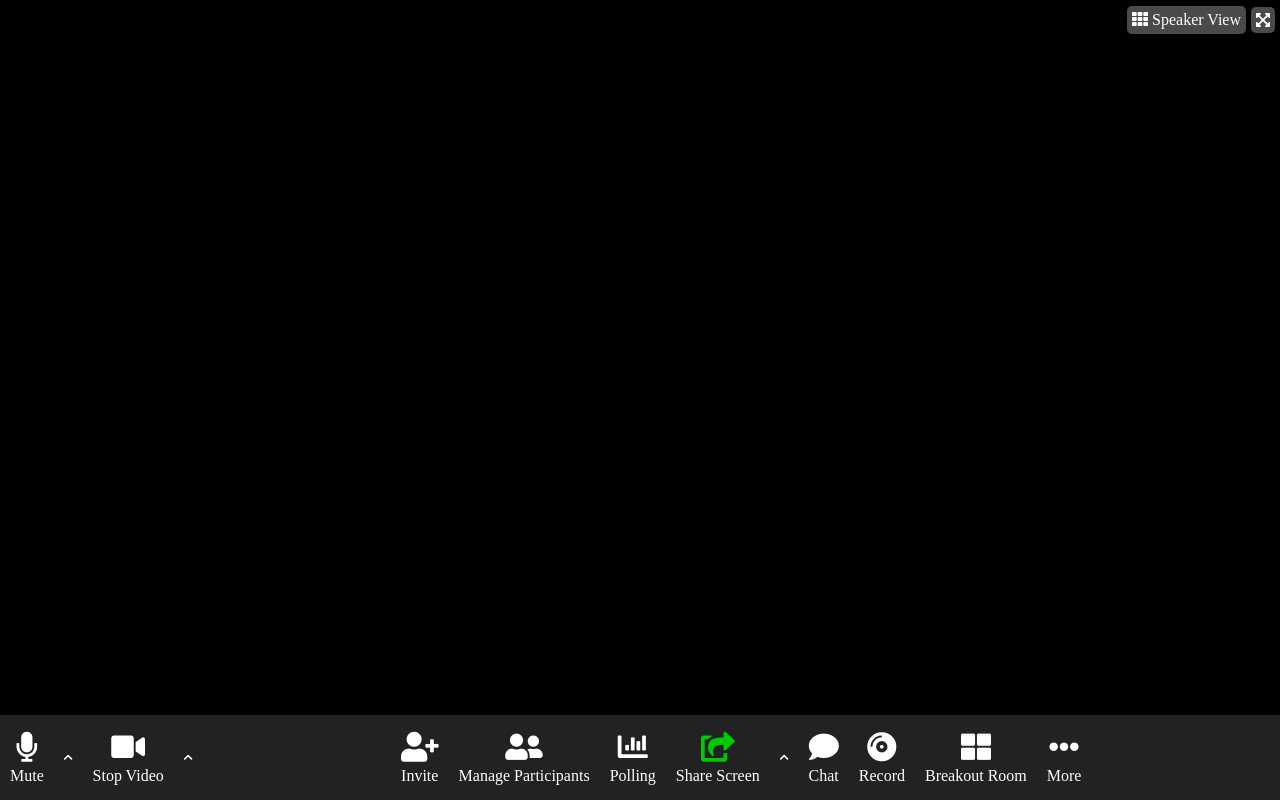
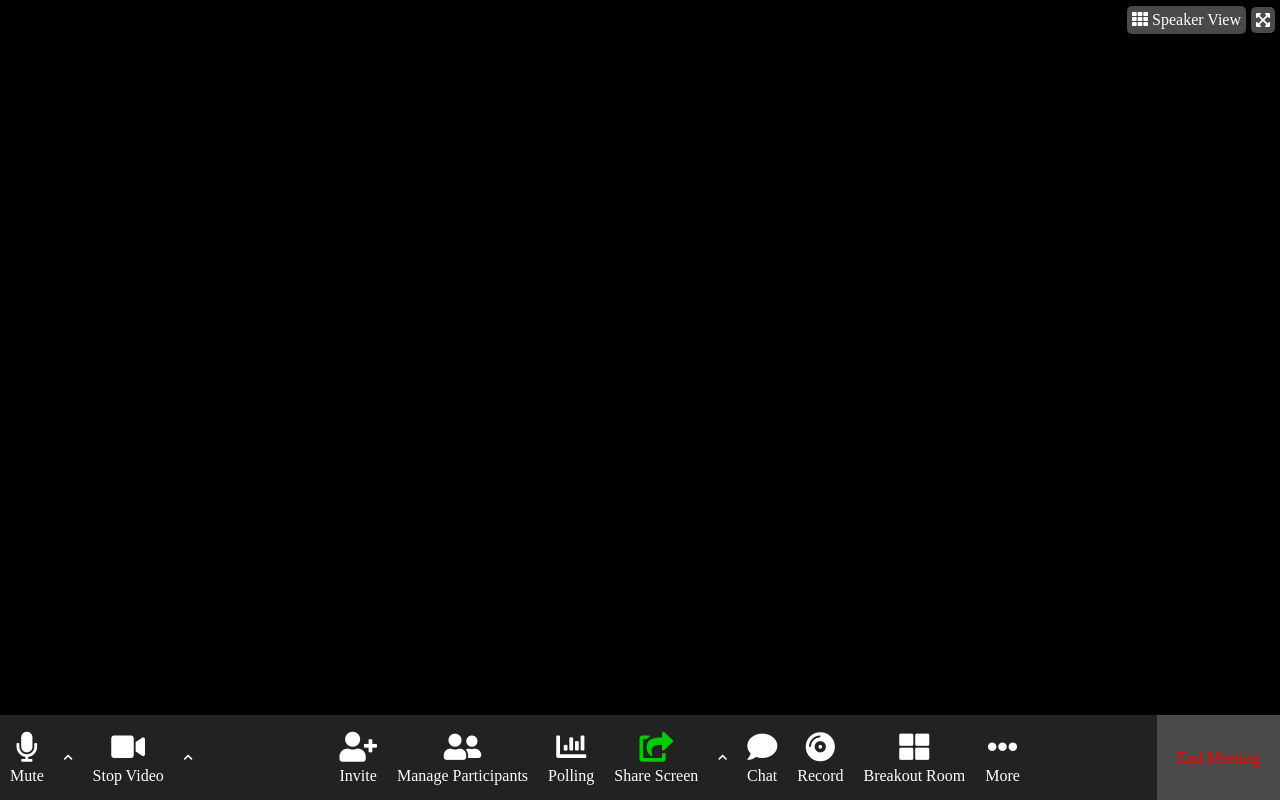
Before and after one commit to Lolpawer/html-css-zoom, a plain HTML site: page index.html in a window 1280 px wide. Drawn offline with Linux system fonts and the light colour scheme.

Commit message:
aggiunto footer-right

```diff
--- a/css/style.css
+++ b/css/style.css
@@ -65,3 +65,9 @@ footer > * {
 .icon-green {
     color: #00cb00;
 }
+
+.footer-right {
+    background-color: #4a4a4a;
+    color: #ff0000;
+    padding: 0 20px;
+}
--- a/index.html
+++ b/index.html
@@ -76,7 +76,7 @@
                 </div>
             </div>
 
-            <div class="footer-right"></div>
+            <div class="footer-right">End Meeting</div>
 
         </footer>
 
```
